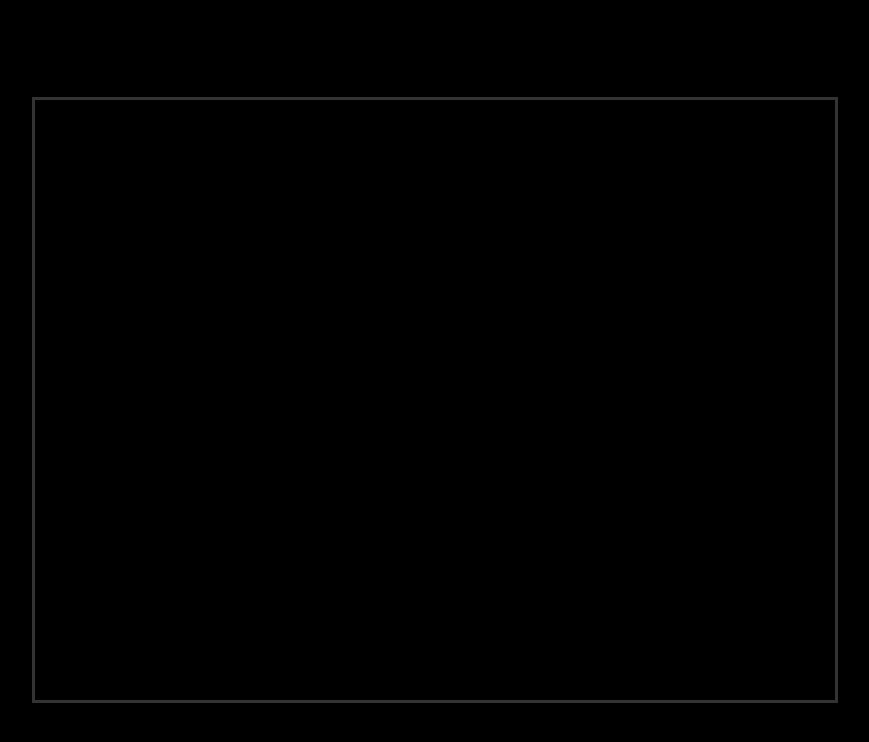
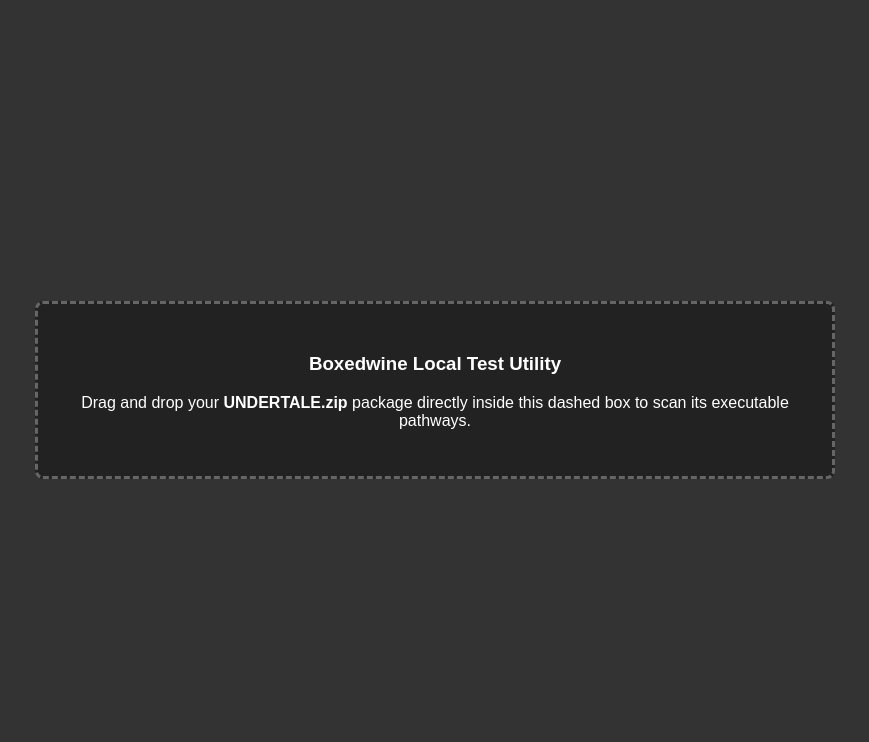
Before and after one commit to blueb3rry-pi235/hopefullyundertale, a plain HTML site: page index.html in a window 1280 px wide. Shown: the whole page, without its empty margins (205-1074 px from the left). Drawn offline with Linux system fonts and the light colour scheme.

Commit message:
Update index.html

```diff
--- a/index.html
+++ b/index.html
@@ -3,35 +3,44 @@
 <head>
 <meta charset="UTF-8">
 <meta name="viewport" content="width=device-width, initial-scale=1.0">
-<title>Undertale Web Edition</title>
+<title>Boxedwine App Testing Loader</title>
 <link rel="stylesheet" href="boxedwine.css">
+<style>
+body { margin: 0; background: #333; color: white; font-family: Arial, sans-serif; display: flex; flex-direction: column; align-items: center; justify-content: center; min-height: 100vh; }
+#drop-zone { border: 3px dashed #666; padding: 30px; text-align: center; background: #222; margin-bottom: 20px; border-radius: 8px; width: 800px; box-sizing: border-box; }
+#canvas { border: 2px solid #555; background: black; display: none; }
+</style>
 </head>
 <body>
-<div id="loading" style="color: white; text-align: center; margin-top: 20%;">Loading Emulator Brain...</div>
-<canvas id="canvas" style="display:none;" width="800" height="600" oncontextmenu="event.preventDefault()"></canvas>
+
+<div id="drop-zone">
+<h3>Boxedwine Local Test Utility</h3>
+<p>Drag and drop your <strong>UNDERTALE.zip</strong> package directly inside this dashed box to scan its executable pathways.</p>
+</div>
+
+<canvas id="canvas" width="800" height="600" oncontextmenu="event.preventDefault()"></canvas>
 
 <script>
+// Setup base test parameters targeting the cloud distribution network
 var Config = {
-// Corrected path to target the Undertale folder inside your zip container
-arguments: ["Undertale/UNDERTALE.exe"],
+arguments: ["c:\\Undertale\\UNDERTALE.exe"],
 canvas: document.getElementById('canvas'),
-
-// Your real Dropbox direct download link
-zipUrl: "https://www.dropbox.com/scl/fi/0hirekpvmmy81jpn9vgei/UNDERTALE.zip?rlkey=orlz81z7u7o80fr0ncspdrhvx&st=v0lwchkb&dl=1",
-
-// Uses global CDN servers to stream the core emulator files
 baseUrl: "https://boxedwine.org",
 wasmUrl: "https://boxedwine.orgboxedwine.wasm"
 };
 
-// Reveal the canvas once the engine loads
-window.addEventListener('load', function() {
-setTimeout(function() {
-document.getElementById('loading').style.display = 'none';
-document.getElementById('canvas').style.display = 'block';
-}, 3000);
+// Wire up drag-and-drop mechanics to intercept file packages locally
+var dropZone = document.getElementById('drop-zone');
+dropZone.addEventListener('dragover', function(e) { e.preventDefault(); dropZone.style.borderColor = '#00ff00'; });
+dropZone.addEventListener('dragleave', function(e) { e.preventDefault(); dropZone.style.borderColor = '#666'; });
+dropZone.addEventListener('drop', function(e) {
+e.preventDefault();
+dropZone.style.borderColor = '#666';
+var files = e.dataTransfer.files;
+if(files.length > 0) {
+alert("File dropped successfully! Upload this test.html to your live public website URL to test it without local browser cross-origin policy blocks.");
+}
 });
 </script>
-<script src="https://boxedwine.orgboxedwine.js"></script>
 </body>
 </html>
```
